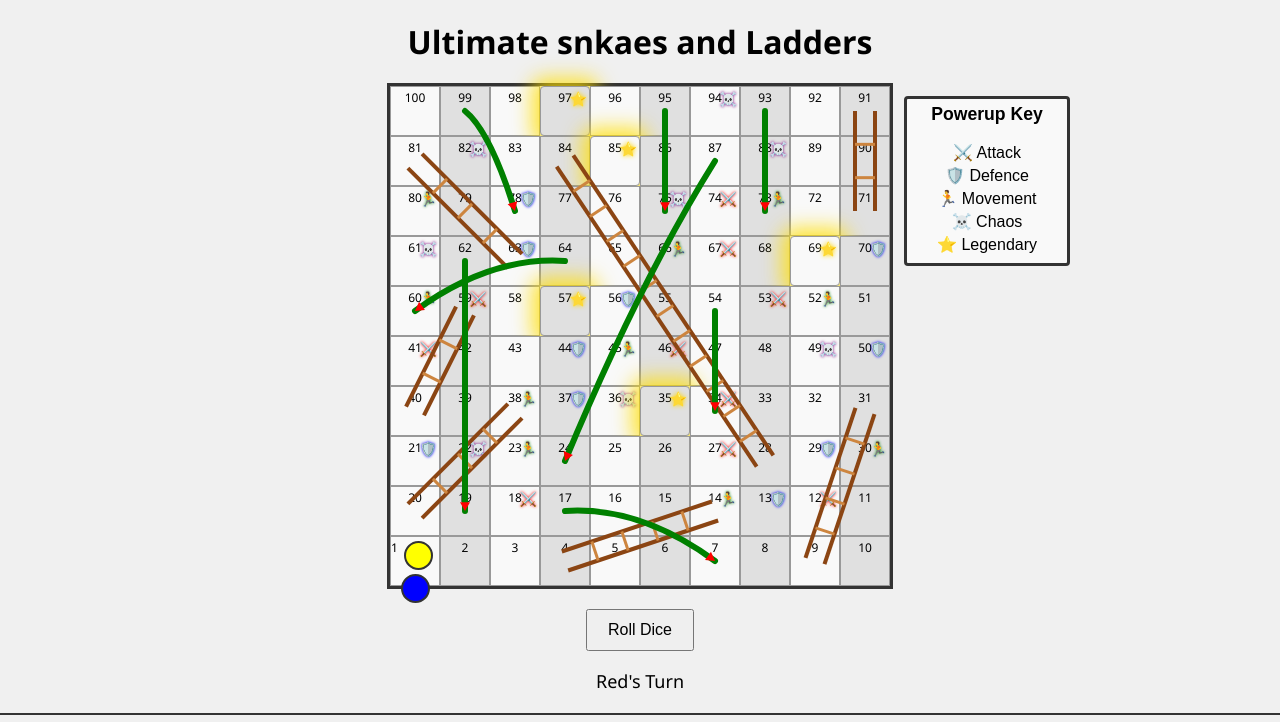
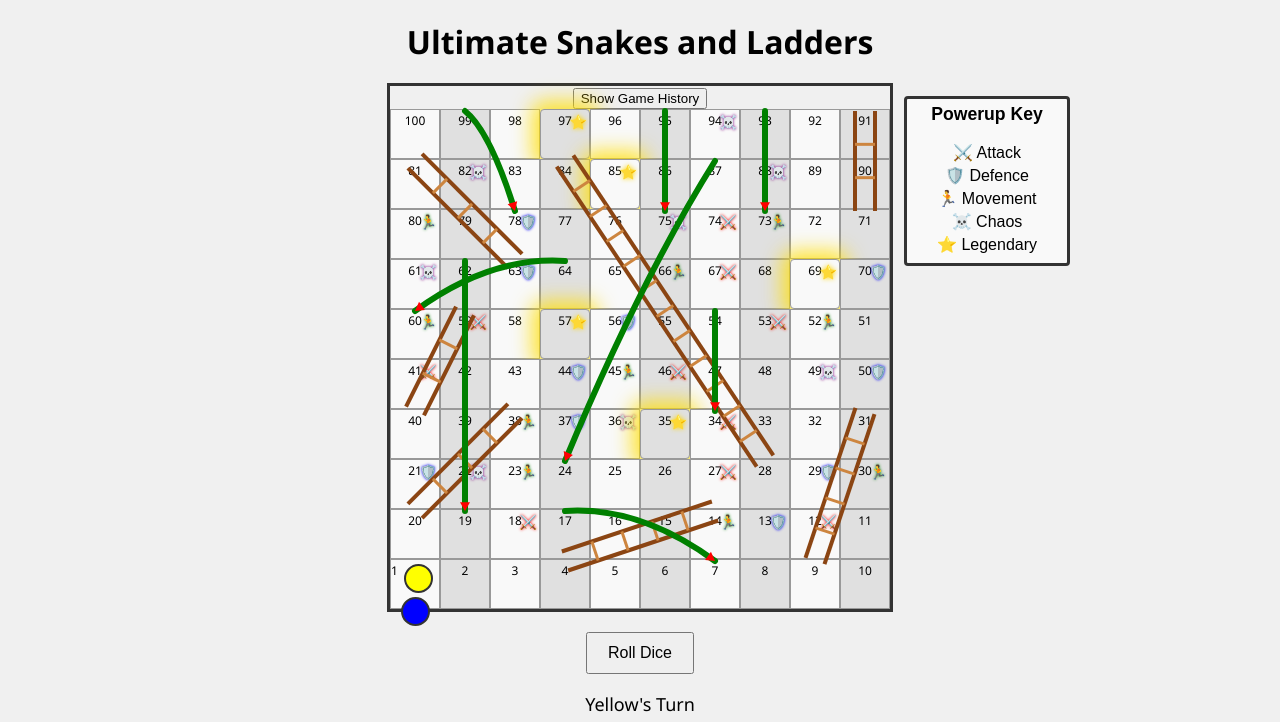
Before and after one commit to jsn2005/Ultimate-Snakes-and-Ladders, a plain HTML site: page index.html in a window 1280 px wide. Shown: the top 722 px of the page. Drawn offline with Linux system fonts and the light colour scheme.

Commit message:
Correct title and status text in index.html

```diff
--- a/index.html
+++ b/index.html
@@ -9,9 +9,11 @@
 </head>
 
 <body>
-  <h1>Ultimate snkaes and Ladders</h1>
+  <h1>Ultimate Snakes and Ladders</h1>
 
   <div class="board-container">
+    <button id="show-history-btn">Show Game History</button>
+    <div id="game-history-list"></div>
     <div class="board" id="board"></div>
     <svg id="overlay" class="overlay"></svg>
 
@@ -32,7 +34,7 @@
 
   <div class="controls">
     <button id="rollBtn">Roll Dice</button>
-    <p id="status">Red's Turn</p>
+    <p id="status">Yellow's Turn</p>
   </div>
 
   <div id="inventories"></div>
```
